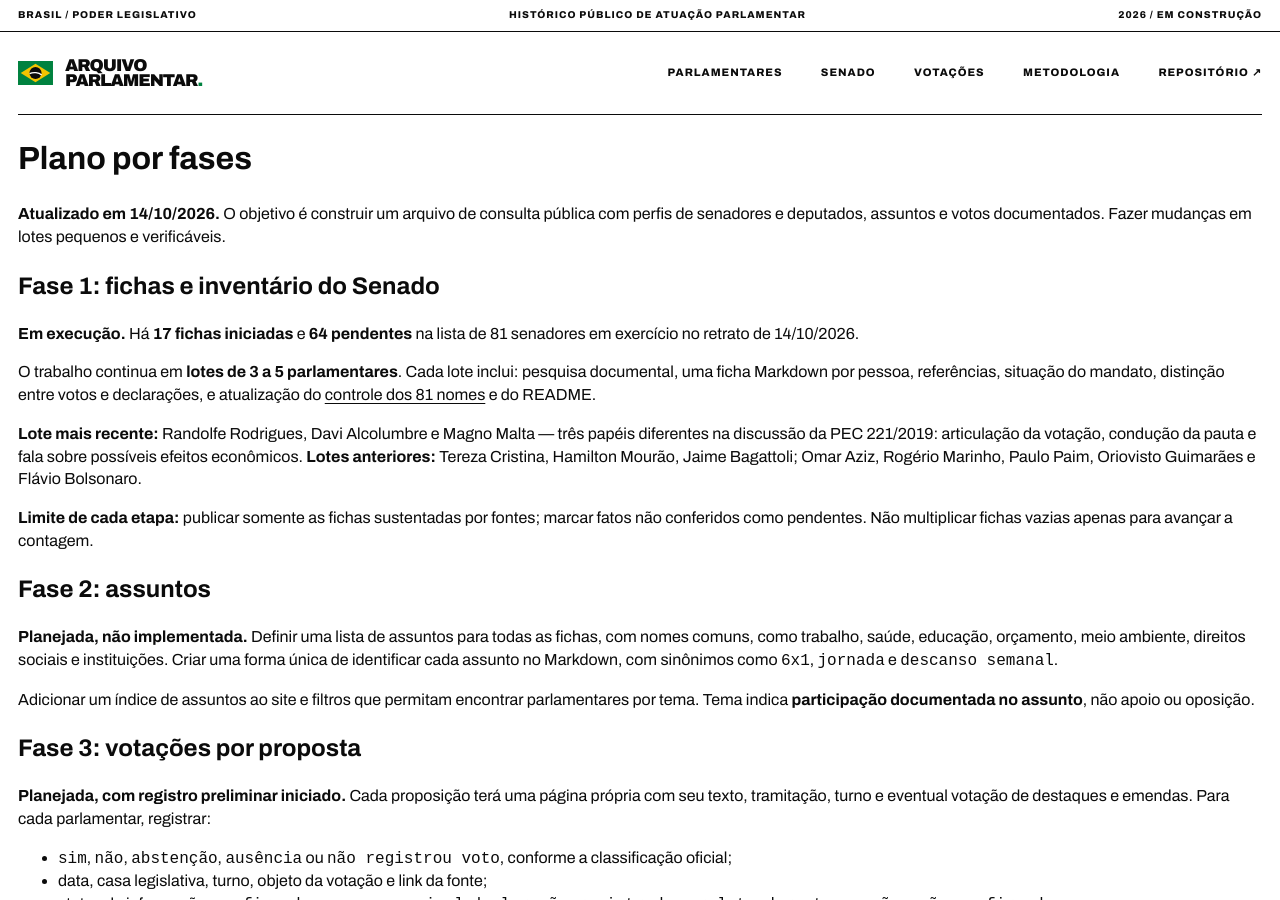
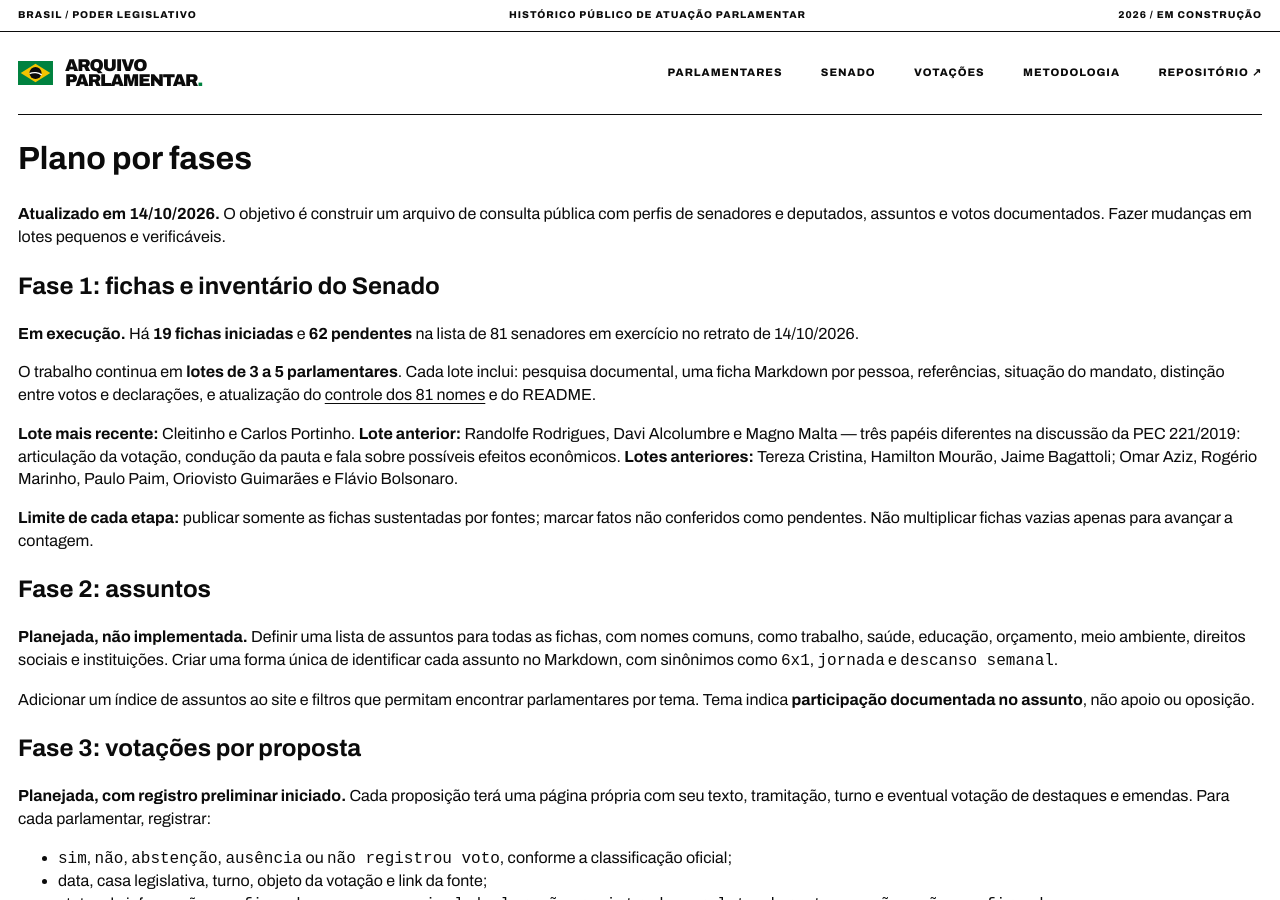
Before and after one commit to leorruas/senadores-deputados, a Jekyll site: the page built from PLANO-DE-FASES.md, in a window 1280 px wide and 900 px high. Built offline with Jekyll 4.4.1, drawn with Linux system fonts in a browser that asks for light colours; our own code applies the rules of GitHub Pages for plain Markdown files.

Commit message:
docs: atualiza progresso da fase 1

```diff
--- a/PLANO-DE-FASES.md
+++ b/PLANO-DE-FASES.md
@@ -4,11 +4,11 @@
 
 ## Fase 1: fichas e inventário do Senado
 
-**Em execução.** Há **17 fichas iniciadas** e **64 pendentes** na lista de 81 senadores em exercício no retrato de 14/10/2026.
+**Em execução.** Há **19 fichas iniciadas** e **62 pendentes** na lista de 81 senadores em exercício no retrato de 14/10/2026.
 
 O trabalho continua em **lotes de 3 a 5 parlamentares**. Cada lote inclui: pesquisa documental, uma ficha Markdown por pessoa, referências, situação do mandato, distinção entre votos e declarações, e atualização do [controle dos 81 nomes](parlamentares/senadores/ACOMPANHAMENTO.md) e do README.
 
-**Lote mais recente:** Randolfe Rodrigues, Davi Alcolumbre e Magno Malta — três papéis diferentes na discussão da PEC 221/2019: articulação da votação, condução da pauta e fala sobre possíveis efeitos econômicos. **Lotes anteriores:** Tereza Cristina, Hamilton Mourão, Jaime Bagattoli; Omar Aziz, Rogério Marinho, Paulo Paim, Oriovisto Guimarães e Flávio Bolsonaro.
+**Lote mais recente:** Cleitinho e Carlos Portinho. **Lote anterior:** Randolfe Rodrigues, Davi Alcolumbre e Magno Malta — três papéis diferentes na discussão da PEC 221/2019: articulação da votação, condução da pauta e fala sobre possíveis efeitos econômicos. **Lotes anteriores:** Tereza Cristina, Hamilton Mourão, Jaime Bagattoli; Omar Aziz, Rogério Marinho, Paulo Paim, Oriovisto Guimarães e Flávio Bolsonaro.
 
 **Limite de cada etapa:** publicar somente as fichas sustentadas por fontes; marcar fatos não conferidos como pendentes. Não multiplicar fichas vazias apenas para avançar a contagem.
 
```
